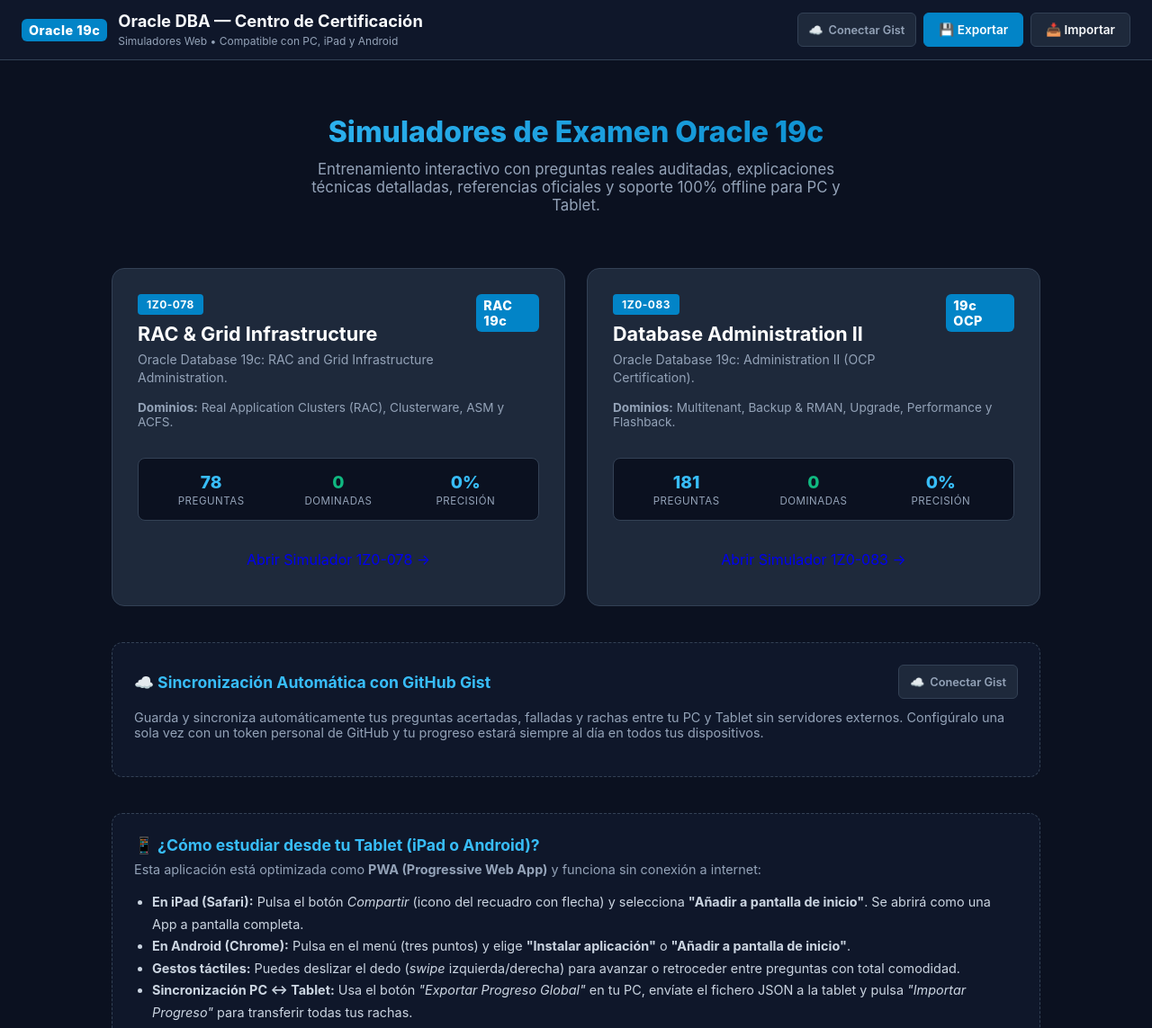
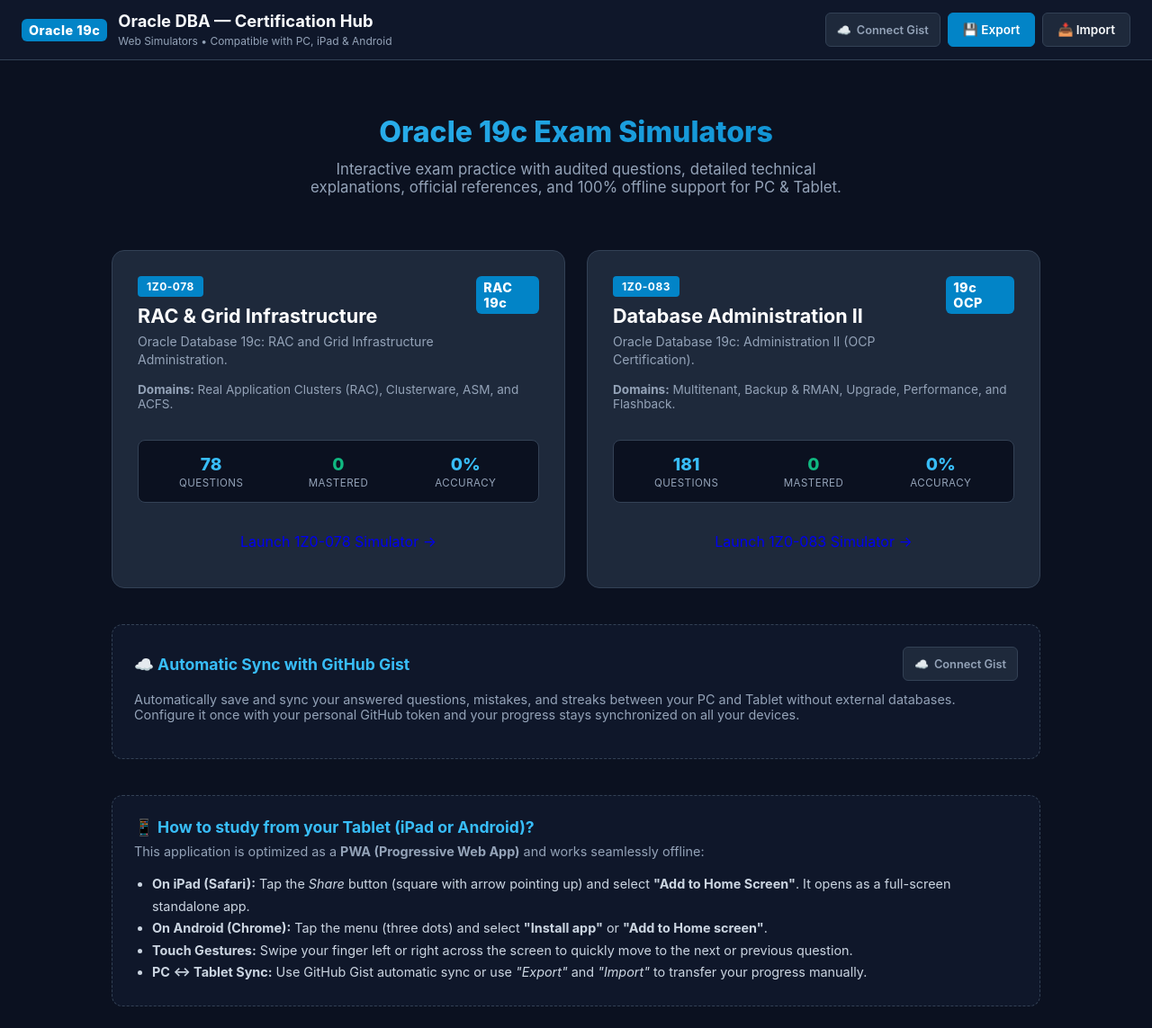
Before and after one commit to JavierCBT/OracleDBA, a plain HTML site: page index.html in a window 1280 px wide. Shown: the top 1143 px of the page at 90% size. Drawn offline with Linux system fonts and the light colour scheme.

Commit message:
docs: translate all project files, documentation, and UI to English

```diff
--- a/assets/js/gist-sync.js
+++ b/assets/js/gist-sync.js
@@ -1,6 +1,6 @@
 /**
  * OracleDBA - GitHub Gist Automatic Sync Service
- * Seamless two-way cloud synchronization for PC, Tablet and Mobile
+ * Seamless two-way cloud synchronization for PC, Tablet, and Mobile.
  * Uses GitHub REST API v3 to read and write a secret Gist containing study stats.
  */
 
@@ -42,28 +42,28 @@
     return Boolean(cfg.token && cfg.gistId);
   }
 
-  // Update visual status pill across any page
+  // Update visual status pill across all pages
   function updateStatusUI(status, message) {
     const pills = document.querySelectorAll('.gist-sync-status');
     pills.forEach(pill => {
       pill.className = `gist-sync-status status-${status}`;
       if (status === 'synced') {
-        pill.innerHTML = `☁️ <span class="sync-text">Gist: Sincronizado</span>`;
-        pill.title = message || 'Progreso sincronizado en GitHub Gist';
+        pill.innerHTML = `☁️ <span class="sync-text">Gist: Synced</span>`;
+        pill.title = message || 'Progress synchronized with GitHub Gist';
       } else if (status === 'syncing') {
-        pill.innerHTML = `⏳ <span class="sync-text">Sincronizando...</span>`;
-        pill.title = 'Guardando cambios en GitHub Gist...';
+        pill.innerHTML = `⏳ <span class="sync-text">Syncing...</span>`;
+        pill.title = 'Saving changes to GitHub Gist...';
       } else if (status === 'error') {
-        pill.innerHTML = `⚠️ <span class="sync-text">Error Gist</span>`;
-        pill.title = message || 'Error al conectar con GitHub Gist. Clic para configurar.';
+        pill.innerHTML = `⚠️ <span class="sync-text">Gist Error</span>`;
+        pill.title = message || 'Error connecting to GitHub Gist. Click to configure.';
       } else {
-        pill.innerHTML = `☁️ <span class="sync-text">Conectar Gist</span>`;
-        pill.title = 'Configura tu GitHub Token para sincronización automática';
+        pill.innerHTML = `☁️ <span class="sync-text">Connect Gist</span>`;
+        pill.title = 'Configure your GitHub Token for automatic sync';
       }
     });
   }
 
-  // Gather all local exam stats into a bundle
+  // Gather all local exam stats into a single payload
   function getLocalPayload() {
     const stats78 = JSON.parse(localStorage.getItem('oracle_dba_stats_1z0-078') || localStorage.getItem('1z0_078_stats_v2') || '{}');
     const th78 = parseInt(localStorage.getItem('oracle_dba_threshold_1z0-078') || localStorage.getItem('1z0_078_threshold_v2') || '3', 10);
@@ -159,7 +159,7 @@
 
     if (!res.ok) {
       const err = await res.json().catch(() => ({}));
-      throw new Error(err.message || `Error HTTP ${res.status}`);
+      throw new Error(err.message || `HTTP Error ${res.status}`);
     }
 
     const gist = await res.json();
@@ -198,7 +198,7 @@
 
     if (!res.ok) {
       const err = await res.json().catch(() => ({}));
-      throw new Error(err.message || `Error HTTP ${res.status}`);
+      throw new Error(err.message || `HTTP Error ${res.status}`);
     }
 
     return await res.json();
@@ -229,14 +229,14 @@
 
     if (!res.ok) {
       const err = await res.json().catch(() => ({}));
-      throw new Error(err.message || `Error HTTP ${res.status}`);
+      throw new Error(err.message || `HTTP Error ${res.status}`);
     }
 
     const data = await res.json();
     return data.id;
   }
 
-  // Full two-way synchronize: Pull, Merge, and Push back
+  // Full two-way synchronization: Pull, Merge, and Push back
   async function syncNow(notify = false) {
     if (!isConfigured()) {
       updateStatusUI('unconfigured');
@@ -253,11 +253,10 @@
       // 1. Pull remote data
       const remoteData = await fetchGist(cfg.token, cfg.gistId);
 
-      // 2. Apply & merge with local
+      // 2. Apply & merge with local data
       if (remoteData) {
         const changed = applyRemoteData(remoteData);
         if (changed) {
-          // Trigger page UI refresh if OracleApp exists
           if (global.OracleApp && typeof global.OracleApp.onSearch === 'function') {
             global.OracleApp.onSearch();
           }
@@ -273,16 +272,16 @@
 
       const now = new Date().toISOString();
       localStorage.setItem(STORAGE_KEYS.lastSync, now);
-      updateStatusUI('synced', `Última sincronización: ${new Date().toLocaleTimeString()}`);
+      updateStatusUI('synced', `Last sync: ${new Date().toLocaleTimeString()}`);
 
       if (notify) {
-        alert('✅ ¡Sincronización completada con éxito!');
+        alert('✅ Synchronization completed successfully!');
       }
     } catch (err) {
       console.error('Gist sync failed:', err);
       updateStatusUI('error', err.message);
       if (notify) {
-        alert('❌ Error durante la sincronización: ' + err.message);
+        alert('❌ Error during synchronization: ' + err.message);
       }
     } finally {
       isSyncing = false;
@@ -313,7 +312,7 @@
 
     const lastSyncEl = document.getElementById('gist-last-sync-text');
     if (lastSyncEl) {
-      lastSyncEl.innerText = cfg.lastSync ? new Date(cfg.lastSync).toLocaleString() : 'Nunca';
+      lastSyncEl.innerText = cfg.lastSync ? new Date(cfg.lastSync).toLocaleString() : 'Never';
     }
 
     modal.classList.add('active');
@@ -329,14 +328,14 @@
     let gistId = (document.getElementById('gist-id-input').value || '').trim();
 
     if (!token) {
-      alert('Por favor introduce tu GitHub Personal Access Token.');
+      alert('Please enter your GitHub Personal Access Token.');
       return;
     }
 
     const saveBtn = document.getElementById('btn-save-gist');
     if (saveBtn) {
       saveBtn.disabled = true;
-      saveBtn.innerText = 'Conectando con GitHub...';
+      saveBtn.innerText = 'Connecting to GitHub...';
     }
 
     try {
@@ -353,27 +352,27 @@
       localStorage.setItem(STORAGE_KEYS.token, token);
       localStorage.setItem(STORAGE_KEYS.gistId, gistId);
 
-      alert(`✅ ¡Conexión con GitHub Gist exitosa!\n\nID del Gist: ${gistId}\n\nUsa este mismo ID y Token en tu Tablet para sincronizar.`);
+      alert(`✅ Connection to GitHub Gist successful!\n\nGist ID: ${gistId}\n\nUse this same ID and Token on your Tablet to sync.`);
       closeConfigModal();
       syncNow(true);
     } catch (err) {
-      alert('❌ Error al conectar con GitHub Gist: ' + err.message);
+      alert('❌ Error connecting to GitHub Gist: ' + err.message);
     } finally {
       if (saveBtn) {
         saveBtn.disabled = false;
-        saveBtn.innerText = 'Guardar y Sincronizar';
+        saveBtn.innerText = 'Save & Sync';
       }
     }
   }
 
   function disconnect() {
-    if (confirm('¿Deseas desconectar la sincronización de GitHub Gist en este dispositivo? (Tu progreso local no se borrará)')) {
+    if (confirm('Do you want to disconnect GitHub Gist sync on this device? (Your local progress will not be deleted)')) {
       localStorage.removeItem(STORAGE_KEYS.token);
       localStorage.removeItem(STORAGE_KEYS.gistId);
       localStorage.removeItem(STORAGE_KEYS.lastSync);
       updateStatusUI('unconfigured');
       closeConfigModal();
-      alert('GitHub Gist desconectado.');
+      alert('GitHub Gist disconnected.');
     }
   }
 
@@ -383,16 +382,16 @@
     div.className = 'modal';
     div.innerHTML = `
       <div class="modal-content" style="max-width:540px;">
-        <h3>☁️ Sincronización Automática con GitHub Gist</h3>
+        <h3>☁️ Automatic GitHub Gist Sync</h3>
         <p style="font-size:0.85rem; color:var(--text-muted); margin-bottom:16px;">
-          Sincroniza tus estadísticas, preguntas falladas y rachas automáticamente entre tu PC y tu Tablet utilizando un <strong>Gist secreto</strong> personal en tu cuenta de GitHub.
+          Automatically synchronize your statistics, failed questions, and streaks between your PC and Tablet using a personal <strong>secret Gist</strong> on your GitHub account.
         </p>
 
         <div style="background:#0b1120; border:1px solid var(--border); border-radius:8px; padding:14px; margin-bottom:16px; font-size:0.82rem; line-height:1.6; color:#94a3b8;">
-          <strong style="color:var(--accent);">¿Cómo obtener tu Token de GitHub?</strong><br>
-          1. Ve a GitHub &rarr; <strong>Settings</strong> &rarr; <strong>Developer settings</strong> &rarr; <strong>Personal access tokens (classic)</strong>.<br>
-          2. Genera un nuevo token con solo el permiso <code>gist</code> marcado.<br>
-          3. Pega el token generado a continuación. Si es la primera vez, el Gist se creará automáticamente.
+          <strong style="color:var(--accent);">How to get your GitHub Token?</strong><br>
+          1. Go to GitHub &rarr; <strong>Settings</strong> &rarr; <strong>Developer settings</strong> &rarr; <strong>Personal access tokens (classic)</strong>.<br>
+          2. Generate a new token with only the <code>gist</code> scope checked.<br>
+          3. Paste the generated token below. On first setup, the Gist is created automatically.
         </div>
 
         <div style="display:flex; flex-direction:column; gap:12px;">
@@ -402,21 +401,21 @@
           </div>
 
           <div>
-            <label style="font-size:0.85rem; font-weight:600; display:block; margin-bottom:4px;">Gist ID (Opcional en la primera configuración):</label>
-            <input type="text" id="gist-id-input" placeholder="Déjalo vacío para crear uno nuevo automáticamente" style="width:100%; background:#0b1120; border:1px solid var(--border); color:#fff; padding:10px 12px; border-radius:6px; font-family:var(--font-mono); font-size:0.85rem;">
-            <small style="font-size:0.75rem; color:var(--text-muted);">Para enlazar tu Tablet, copia y pega aquí el Gist ID creado en tu PC.</small>
+            <label style="font-size:0.85rem; font-weight:600; display:block; margin-bottom:4px;">Gist ID (Optional on first setup):</label>
+            <input type="text" id="gist-id-input" placeholder="Leave empty to auto-create a new Gist" style="width:100%; background:#0b1120; border:1px solid var(--border); color:#fff; padding:10px 12px; border-radius:6px; font-family:var(--font-mono); font-size:0.85rem;">
+            <small style="font-size:0.75rem; color:var(--text-muted);">To link your Tablet, copy and paste the Gist ID created on your PC here.</small>
           </div>
 
           <div style="font-size:0.8rem; color:var(--text-muted); margin-top:4px;">
-            Última sincronización: <strong id="gist-last-sync-text" style="color:var(--text-main);">-</strong>
+            Last sync: <strong id="gist-last-sync-text" style="color:var(--text-main);">-</strong>
           </div>
         </div>
 
         <div class="modal-actions" style="margin-top:24px; display:flex; justify-content:space-between; align-items:center; flex-wrap:wrap; gap:8px;">
-          <button style="border-color:var(--error); color:var(--error); background:none;" onclick="GistSync.disconnect()">Desconectar</button>
+          <button style="border-color:var(--error); color:var(--error); background:none;" onclick="GistSync.disconnect()">Disconnect</button>
           <div style="display:flex; gap:8px;">
-            <button onclick="GistSync.closeModal()">Cerrar</button>
-            <button class="primary" id="btn-save-gist" onclick="GistSync.saveConfiguration()">Guardar y Sincronizar</button>
+            <button onclick="GistSync.closeModal()">Close</button>
+            <button class="primary" id="btn-save-gist" onclick="GistSync.saveConfiguration()">Save &amp; Sync</button>
           </div>
         </div>
       </div>
--- a/index.html
+++ b/index.html
@@ -1,12 +1,12 @@
 <!DOCTYPE html>
-<html lang="es">
+<html lang="en">
 <head>
   <meta charset="UTF-8">
   <meta name="viewport" content="width=device-width, initial-scale=1.0, viewport-fit=cover">
   <meta name="theme-color" content="#0b1120">
   <meta name="apple-mobile-web-app-capable" content="yes">
   <meta name="apple-mobile-web-app-status-bar-style" content="black-translucent">
-  <title>Oracle 19c DBA | Suite de Certificaciones</title>
+  <title>Oracle 19c DBA | Certification Suite</title>
   <link rel="manifest" href="manifest.webmanifest">
   <link rel="icon" type="image/svg+xml" href="assets/icons/icon.svg">
   <link rel="stylesheet" href="assets/css/simulator.css">
@@ -17,15 +17,15 @@
   <div class="brand">
     <span class="brand-badge">Oracle 19c</span>
     <div>
-      <h1>Oracle DBA &mdash; Centro de Certificación</h1>
-      <small class="brand-sub">Simuladores Web &bull; Compatible con PC, iPad y Android</small>
+      <h1>Oracle DBA &mdash; Certification Hub</h1>
+      <small class="brand-sub">Web Simulators &bull; Compatible with PC, iPad &amp; Android</small>
     </div>
   </div>
   <div class="header-actions">
-    <button class="gist-sync-status" onclick="GistSync.openModal()" title="Sincronización con GitHub Gist">☁️ Conectar Gist</button>
-    <button class="primary" onclick="exportAllProgress()" title="Descarga copia de seguridad completa">💾 Exportar</button>
+    <button class="gist-sync-status" onclick="GistSync.openModal()" title="GitHub Gist Synchronization">☁️ Connect Gist</button>
+    <button class="primary" onclick="exportAllProgress()" title="Download full backup">💾 Export</button>
     <label class="button" style="display:inline-flex; align-items:center; justify-content:center; cursor:pointer;">
-      <button onclick="document.getElementById('global-import-input').click()" title="Restaura progreso desde fichero JSON">📥 Importar</button>
+      <button onclick="document.getElementById('global-import-input').click()" title="Restore progress from JSON file">📥 Import</button>
       <input type="file" id="global-import-input" accept=".json" style="display:none;" onchange="importAllProgress(this)">
     </label>
   </div>
@@ -33,8 +33,8 @@
 
 <main>
   <div class="portal-hero">
-    <h1>Simuladores de Examen Oracle 19c</h1>
-    <p>Entrenamiento interactivo con preguntas reales auditadas, explicaciones técnicas detalladas, referencias oficiales y soporte 100% offline para PC y Tablet.</p>
+    <h1>Oracle 19c Exam Simulators</h1>
+    <p>Interactive exam practice with audited questions, detailed technical explanations, official references, and 100% offline support for PC &amp; Tablet.</p>
   </div>
 
   <div class="exam-grid">
@@ -50,26 +50,26 @@
       </div>
 
       <div style="font-size:0.85rem; color:var(--text-muted); margin-bottom:12px;">
-        <strong>Dominios:</strong> Real Application Clusters (RAC), Clusterware, ASM y ACFS.
+        <strong>Domains:</strong> Real Application Clusters (RAC), Clusterware, ASM, and ACFS.
       </div>
 
       <div class="exam-card-stats">
         <div>
           <div class="exam-card-stat-val" id="stats-78-total">78</div>
-          <div class="exam-card-stat-label">Preguntas</div>
+          <div class="exam-card-stat-label">Questions</div>
         </div>
         <div>
           <div class="exam-card-stat-val" id="stats-78-mastered" style="color:var(--success);">0</div>
-          <div class="exam-card-stat-label">Dominadas</div>
+          <div class="exam-card-stat-label">Mastered</div>
         </div>
         <div>
           <div class="exam-card-stat-val" id="stats-78-acc">0%</div>
-          <div class="exam-card-stat-label">Precisión</div>
+          <div class="exam-card-stat-label">Accuracy</div>
         </div>
       </div>
 
       <a href="1z0-078/" class="button primary exam-card-btn">
-        Abrir Simulador 1Z0-078 &rarr;
+        Launch 1Z0-078 Simulator &rarr;
       </a>
     </div>
 
@@ -85,53 +85,54 @@
       </div>
 
       <div style="font-size:0.85rem; color:var(--text-muted); margin-bottom:12px;">
-        <strong>Dominios:</strong> Multitenant, Backup &amp; RMAN, Upgrade, Performance y Flashback.
+        <strong>Domains:</strong> Multitenant, Backup &amp; RMAN, Upgrade, Performance, and Flashback.
       </div>
 
       <div class="exam-card-stats">
         <div>
           <div class="exam-card-stat-val" id="stats-83-total">181</div>
-          <div class="exam-card-stat-label">Preguntas</div>
+          <div class="exam-card-stat-label">Questions</div>
         </div>
         <div>
           <div class="exam-card-stat-val" id="stats-83-mastered" style="color:var(--success);">0</div>
-          <div class="exam-card-stat-label">Dominadas</div>
+          <div class="exam-card-stat-label">Mastered</div>
         </div>
         <div>
           <div class="exam-card-stat-val" id="stats-83-acc">0%</div>
-          <div class="exam-card-stat-label">Precisión</div>
+          <div class="exam-card-stat-label">Accuracy</div>
         </div>
       </div>
 
       <a href="1z0-083/" class="button primary exam-card-btn">
-        Abrir Simulador 1Z0-083 &rarr;
+        Launch 1Z0-083 Simulator &rarr;
       </a>
     </div>
   </div>
 
+  <!-- Automatic GitHub Gist Sync Info -->
   <div class="sync-card">
     <div style="display:flex; justify-content:space-between; align-items:center; flex-wrap:wrap; gap:12px; margin-bottom:12px;">
-      <h3 style="margin:0;">☁️ Sincronización Automática con GitHub Gist</h3>
-      <button class="gist-sync-status" onclick="GistSync.openModal()">☁️ Conectar Gist</button>
+      <h3 style="margin:0;">☁️ Automatic Sync with GitHub Gist</h3>
+      <button class="gist-sync-status" onclick="GistSync.openModal()">☁️ Connect Gist</button>
     </div>
-    <p>Guarda y sincroniza automáticamente tus preguntas acertadas, falladas y rachas entre tu PC y Tablet sin servidores externos. Configúralo una sola vez con un token personal de GitHub y tu progreso estará siempre al día en todos tus dispositivos.</p>
+    <p>Automatically save and sync your answered questions, mistakes, and streaks between your PC and Tablet without external databases. Configure it once with your personal GitHub token and your progress stays synchronized on all your devices.</p>
   </div>
 
-  <!-- Sincronización y Consejos Tablet -->
+  <!-- Tablet Study Guide -->
   <div class="sync-card">
-    <h3>📱 ¿Cómo estudiar desde tu Tablet (iPad o Android)?</h3>
-    <p>Esta aplicación está optimizada como <strong>PWA (Progressive Web App)</strong> y funciona sin conexión a internet:</p>
+    <h3>📱 How to study from your Tablet (iPad or Android)?</h3>
+    <p>This application is optimized as a <strong>PWA (Progressive Web App)</strong> and works seamlessly offline:</p>
     <ul style="padding-left:20px; font-size:0.9rem; line-height:1.7; color:#cbd5e1;">
-      <li><strong>En iPad (Safari):</strong> Pulsa el botón <em>Compartir</em> (icono del recuadro con flecha) y selecciona <strong>"Añadir a pantalla de inicio"</strong>. Se abrirá como una App a pantalla completa.</li>
-      <li><strong>En Android (Chrome):</strong> Pulsa en el menú (tres puntos) y elige <strong>"Instalar aplicación"</strong> o <strong>"Añadir a pantalla de inicio"</strong>.</li>
-      <li><strong>Gestos táctiles:</strong> Puedes deslizar el dedo (<em>swipe</em> izquierda/derecha) para avanzar o retroceder entre preguntas con total comodidad.</li>
-      <li><strong>Sincronización PC &harr; Tablet:</strong> Usa el botón <em>"Exportar Progreso Global"</em> en tu PC, envíate el fichero JSON a la tablet y pulsa <em>"Importar Progreso"</em> para transferir todas tus rachas.</li>
+      <li><strong>On iPad (Safari):</strong> Tap the <em>Share</em> button (square with arrow pointing up) and select <strong>"Add to Home Screen"</strong>. It opens as a full-screen standalone app.</li>
+      <li><strong>On Android (Chrome):</strong> Tap the menu (three dots) and select <strong>"Install app"</strong> or <strong>"Add to Home screen"</strong>.</li>
+      <li><strong>Touch Gestures:</strong> Swipe your finger left or right across the screen to quickly move to the next or previous question.</li>
+      <li><strong>PC &harr; Tablet Sync:</strong> Use GitHub Gist automatic sync or use <em>"Export"</em> and <em>"Import"</em> to transfer your progress manually.</li>
     </ul>
   </div>
 </main>
 
 <script>
-  // Cargar estadísticas consolidadas en el Dashboard
+  // Load consolidated stats in the Dashboard
   function loadDashboardStats() {
     // 1Z0-078
     const stats78 = JSON.parse(localStorage.getItem('oracle_dba_stats_1z0-078') || localStorage.getItem('1z0_078_stats_v2') || '{}');
@@ -165,7 +166,7 @@
     }
   }
 
-  // Backup global unificado
+  // Unified global backup export
   function exportAllProgress() {
     const backup = {
       app: 'OracleDBA-Suite',
@@ -210,18 +211,18 @@
             localStorage.setItem('oracle_dba_threshold_1z0-083', data.exams['1z0-083'].threshold || '3');
           }
           loadDashboardStats();
-          alert('¡Progreso global importado con éxito!');
+          alert('Global progress successfully imported!');
         } else if (data.examId && data.stats) {
-          // Backup individual
+          // Individual backup
           localStorage.setItem(`oracle_dba_stats_${data.examId}`, JSON.stringify(data.stats));
           if (data.threshold) localStorage.setItem(`oracle_dba_threshold_${data.examId}`, data.threshold);
           loadDashboardStats();
-          alert(`¡Progreso para ${data.examId} importado con éxito!`);
+          alert(`Progress for ${data.examId} successfully imported!`);
         } else {
-          alert('Formato de fichero de respaldo no reconocido.');
+          alert('Unrecognized backup file format.');
         }
       } catch (err) {
-        alert('Error al leer el archivo: ' + err.message);
+        alert('Error reading backup file: ' + err.message);
       }
     };
     reader.readAsText(file);
@@ -230,7 +231,7 @@
 
   window.addEventListener('DOMContentLoaded', loadDashboardStats);
 
-  // Registro del Service Worker para funcionamiento Offline
+  // Register Service Worker for offline PWA
   if ('serviceWorker' in navigator) {
     navigator.serviceWorker.register('./sw.js').catch(err => console.log('SW registration error:', err));
   }
```
Also changed, not shown: 1z0-078/index.html (+1 -1 lines), 1z0-083/index.html (+1 -1 lines), 2 other files.
